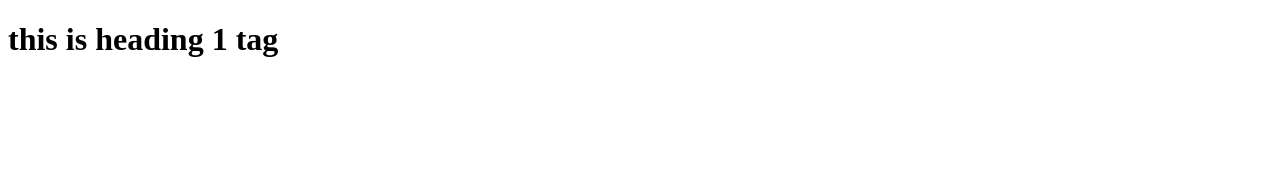
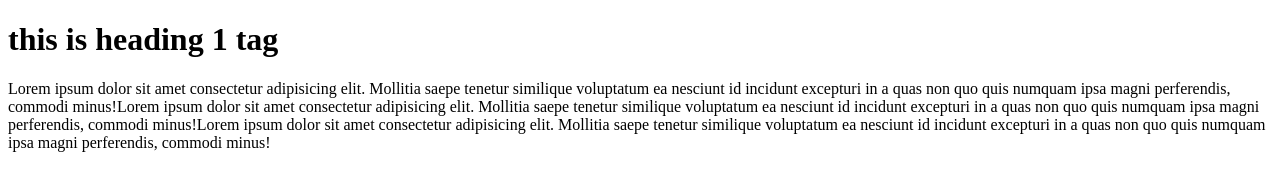
Before and after one commit to mahfuzshamim7426/my-third-repo, a plain HTML site: page index.html in a window 1280 px wide. Drawn offline with Linux system fonts and the light colour scheme.

Commit message:
comments

```diff
--- a/index.html
+++ b/index.html
@@ -8,5 +8,6 @@
 </head>
 <body>
     <h1>this is heading 1 tag</h1>
+    <p>Lorem ipsum dolor sit amet consectetur adipisicing elit. Mollitia saepe tenetur similique voluptatum ea nesciunt id incidunt excepturi in a quas non quo quis numquam ipsa magni perferendis, commodi minus!Lorem ipsum dolor sit amet consectetur adipisicing elit. Mollitia saepe tenetur similique voluptatum ea nesciunt id incidunt excepturi in a quas non quo quis numquam ipsa magni perferendis, commodi minus!Lorem ipsum dolor sit amet consectetur adipisicing elit. Mollitia saepe tenetur similique voluptatum ea nesciunt id incidunt excepturi in a quas non quo quis numquam ipsa magni perferendis, commodi minus!</p>
 </body>
 </html>
```
